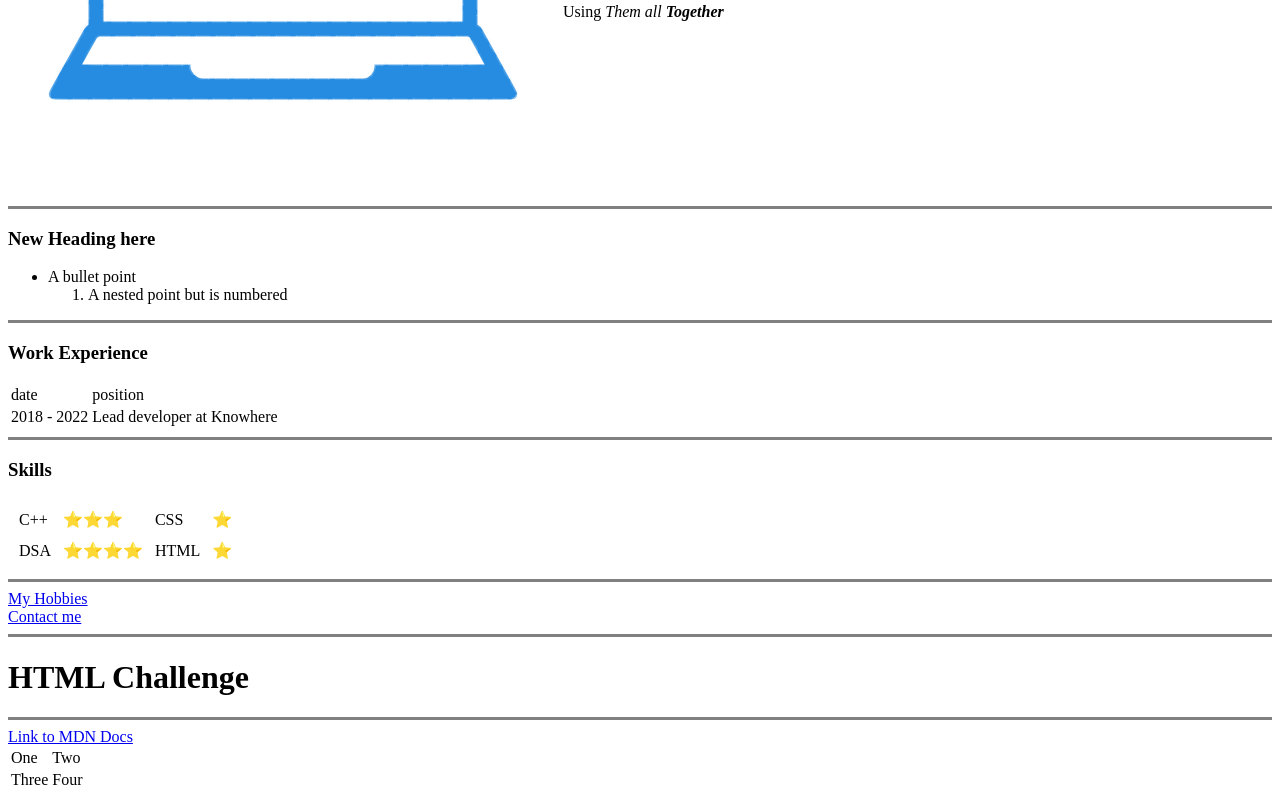
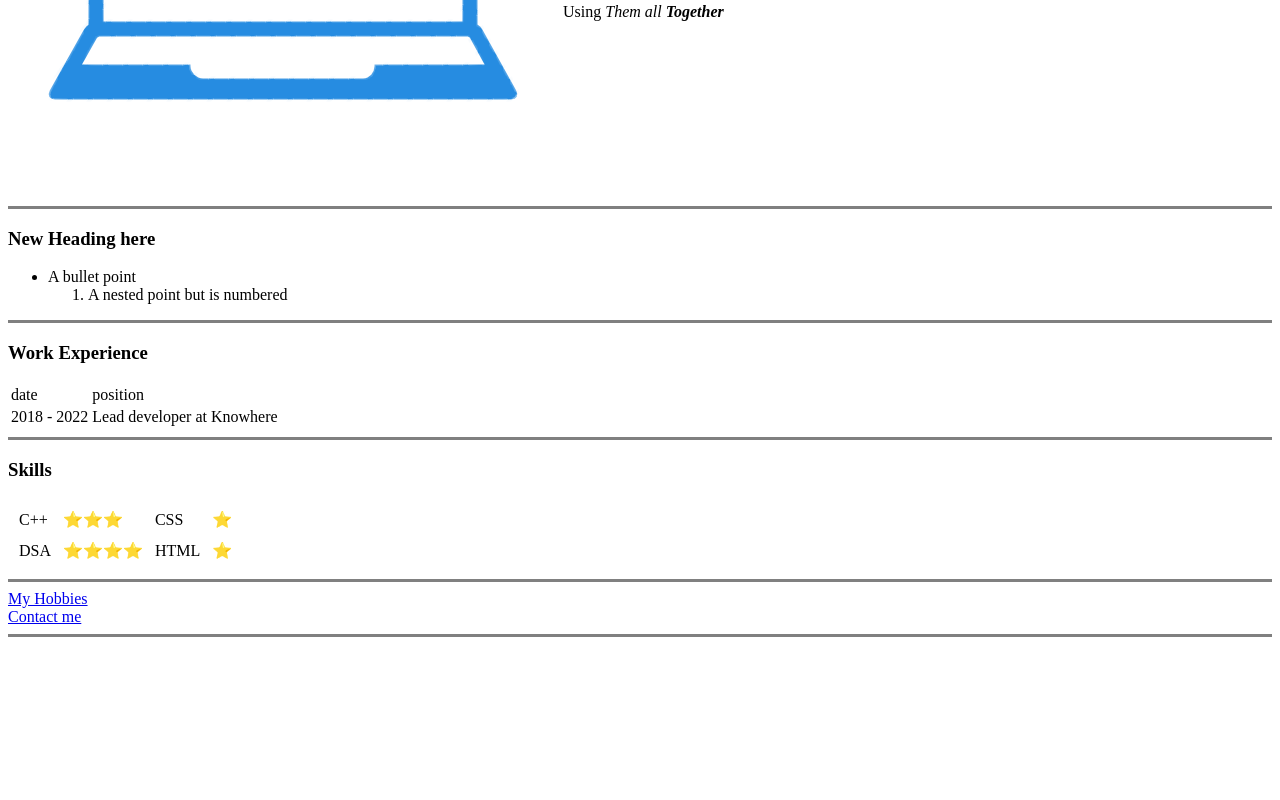
Before and after one commit to abplayground/first-site, a plain HTML site: page index.html in a window 1280 px wide. Shown: the part 368-1168 px from the top of the page. After the commit the page ends 1013 px from the top, so only its background shows below. Drawn offline with Linux system fonts and the light colour scheme.

Commit message:
testing changes

```diff
--- a/index.html
+++ b/index.html
@@ -63,18 +63,3 @@
     <a href="My hobbies.html">My Hobbies</a> <br>
     <a href="Contact.html">Contact me</a>
     <hr size="3" noshade="">
-    <h1>HTML Challenge</h1>
-    <hr size="3" noshade="">
-    <a href="https://developer.mozilla.org/en-US/">Link to MDN Docs</a>
-    <table>
-        <tr>
-            <td>One</td>
-            <td>Two</td>
-        </tr>
-        <tr>
-            <td>Three</td>
-            <td>Four</td>
-        </tr>
-    </table>
-</body>
-</html>
```
